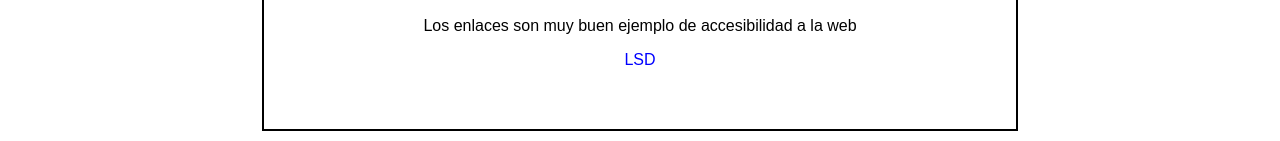
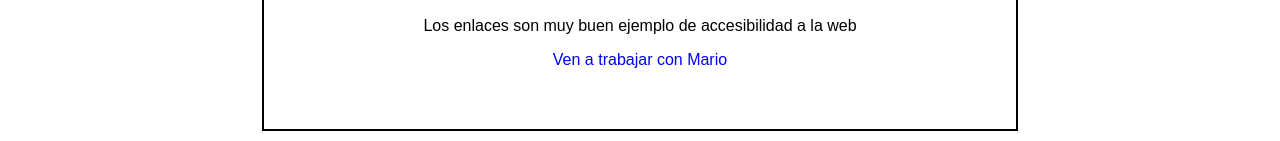
Before and after one commit to AF0ns3ca/noEvaluableDIW1, a plain HTML site: page index.html in a window 1280 px wide. Shown: the part 1118-1259 px from the top of the page. Drawn offline with Linux system fonts and the light colour scheme.

Commit message:
finished project with new gif

```diff
--- a/index.html
+++ b/index.html
@@ -36,7 +36,7 @@
       <section class="ac3">
         <h1>Seccion 3 - Ejemplo de Accesibilidad numero 3</h1>
         <p>Los enlaces son muy buen ejemplo de accesibilidad a la web</p>
-        <a href="https://i.imgflip.com/32pr4x.gif">LSD</a>
+        <a href="assets/mariogif.gif">Ven a trabajar con Mario</a>
       </section>
     </main>
     <footer class="foot">
```
Also changed, not shown: assets/mariogif.gif (added), 1 other file.
